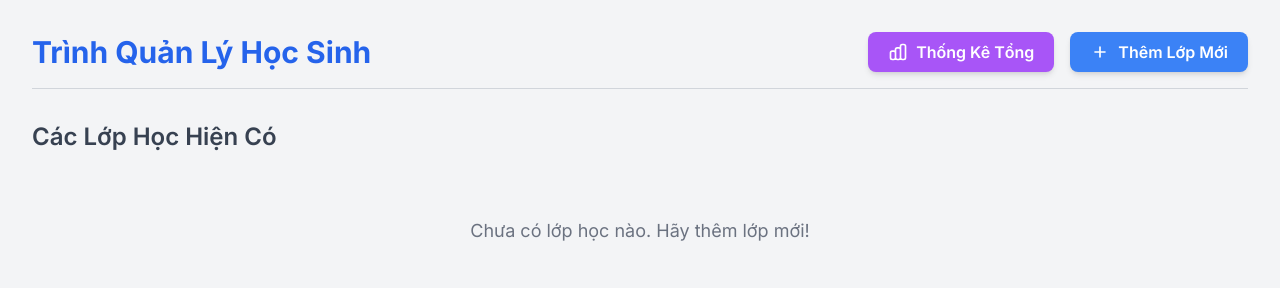
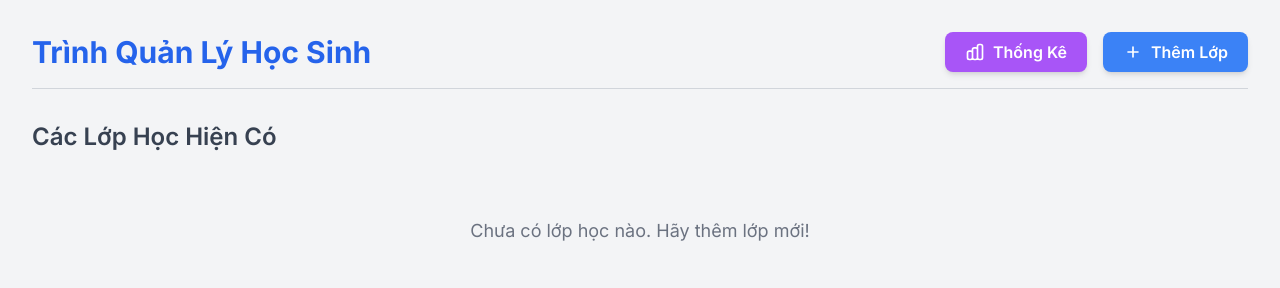
Before and after one commit to ndthien90/QLHS, a plain HTML site: page QLHS10.html in a window 1280 px wide. Drawn offline with nearby package versions, Linux system fonts and the light colour scheme.

Commit message:
Update QLHS10.html

```diff
--- a/QLHS10.html
+++ b/QLHS10.html
@@ -63,14 +63,14 @@
                     <svg xmlns="http://www.w3.org/2000/svg" class="h-5 w-5 mr-2" fill="none" viewBox="0 0 24 24" stroke="currentColor" stroke-width="2">
                         <path stroke-linecap="round" stroke-linejoin="round" d="M9 19v-6a2 2 0 00-2-2H5a2 2 0 00-2 2v6a2 2 0 002 2h2a2 2 0 002-2zm0 0V9a2 2 0 012-2h2a2 2 0 012 2v10m-6 0a2 2 0 002 2h2a2 2 0 002-2m0 0V5a2 2 0 012-2h2a2 2 0 012 2v14a2 2 0 01-2 2h-2a2 2 0 01-2-2z" />
                     </svg>
-                    Thống Kê Tổng
+                    Thống Kê
                 </button>
                 <!-- Nút Thêm Lớp Mới -->
                 <button id="add-class-btn" class="bg-blue-500 text-white font-semibold py-2 px-5 rounded-lg shadow-md hover:bg-blue-600 transition-colors flex items-center">
                     <svg xmlns="http://www.w3.org/2000/svg" class="h-5 w-5 mr-2" fill="none" viewBox="0 0 24 24" stroke="currentColor" stroke-width="2">
                         <path stroke-linecap="round" stroke-linejoin="round" d="M12 6v6m0 0v6m0-6h6m-6 0H6" />
                     </svg>
-                    Thêm Lớp Mới
+                    Thêm Lớp
                 </button>
             </div>
 
```
